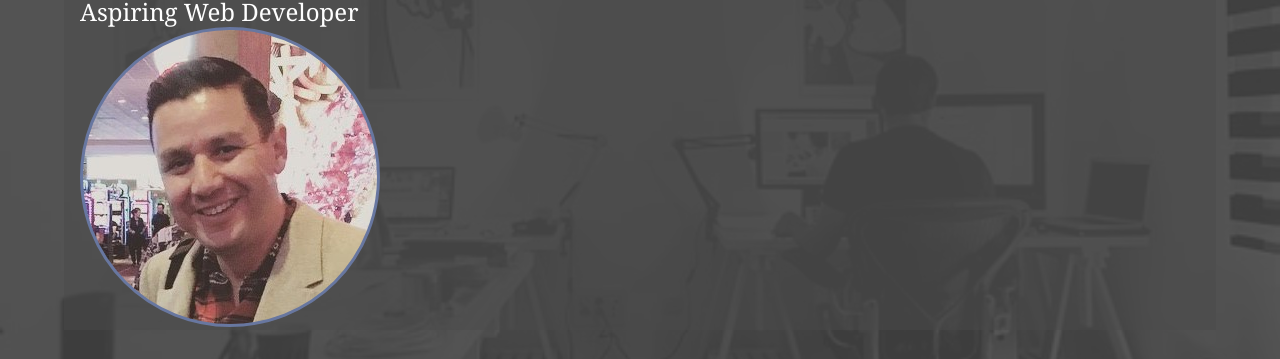
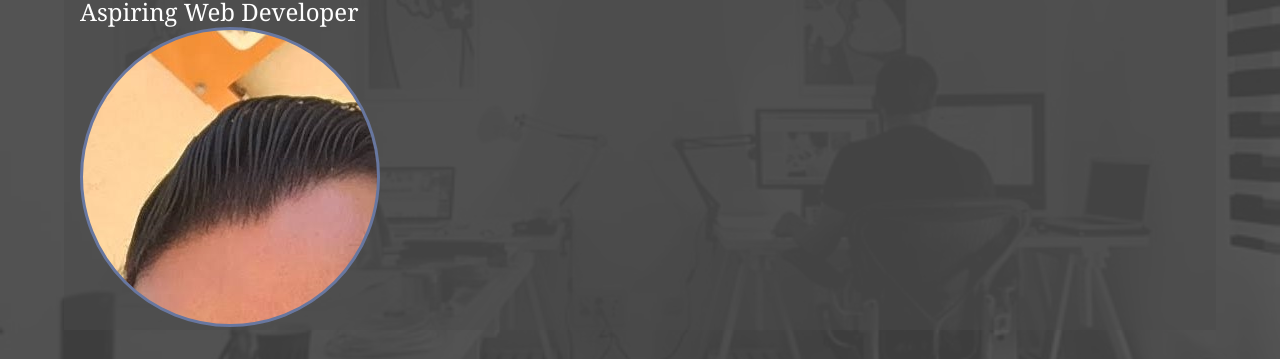
Before and after one commit to dangulo4/New-Portfolio, a website: page index.html in a window 1280 px wide. Shown: the part 310-669 px from the top of the page. Drawn offline with nearby package versions, Linux system fonts and the light colour scheme; files that its build step writes are made by us from their sources.

Commit message:
Update main.scss

```diff
--- a/scss/main.scss
+++ b/scss/main.scss
@@ -47,7 +47,7 @@ body {
 .portrait {
     width: 300px;
     height: 300px;
-    background: url('../images/headshot2.jpg');
+    background: url('../images/headshot3.jpg');
     border-radius: 50%;
     border: solid 3px $secondary-color;
 }
```
